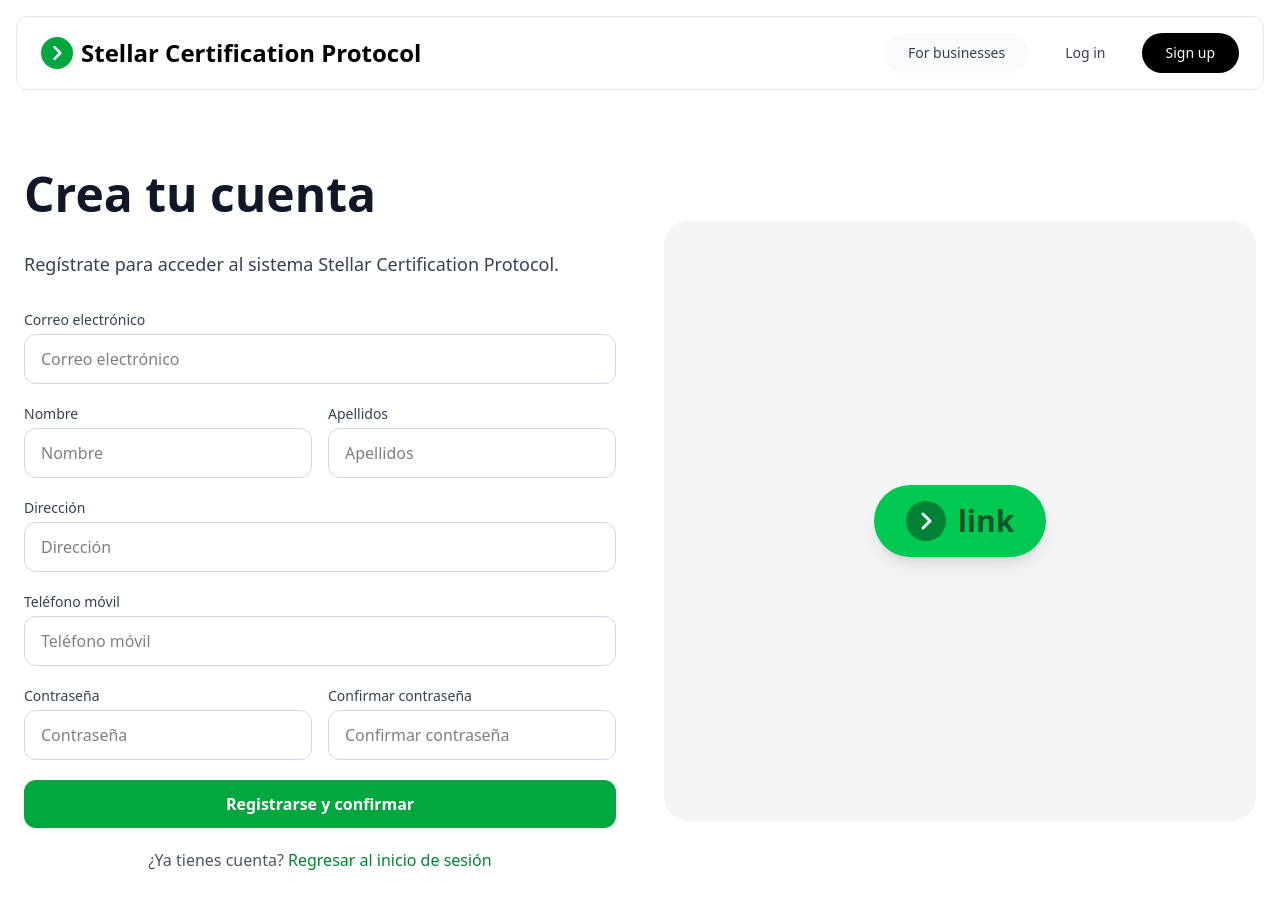
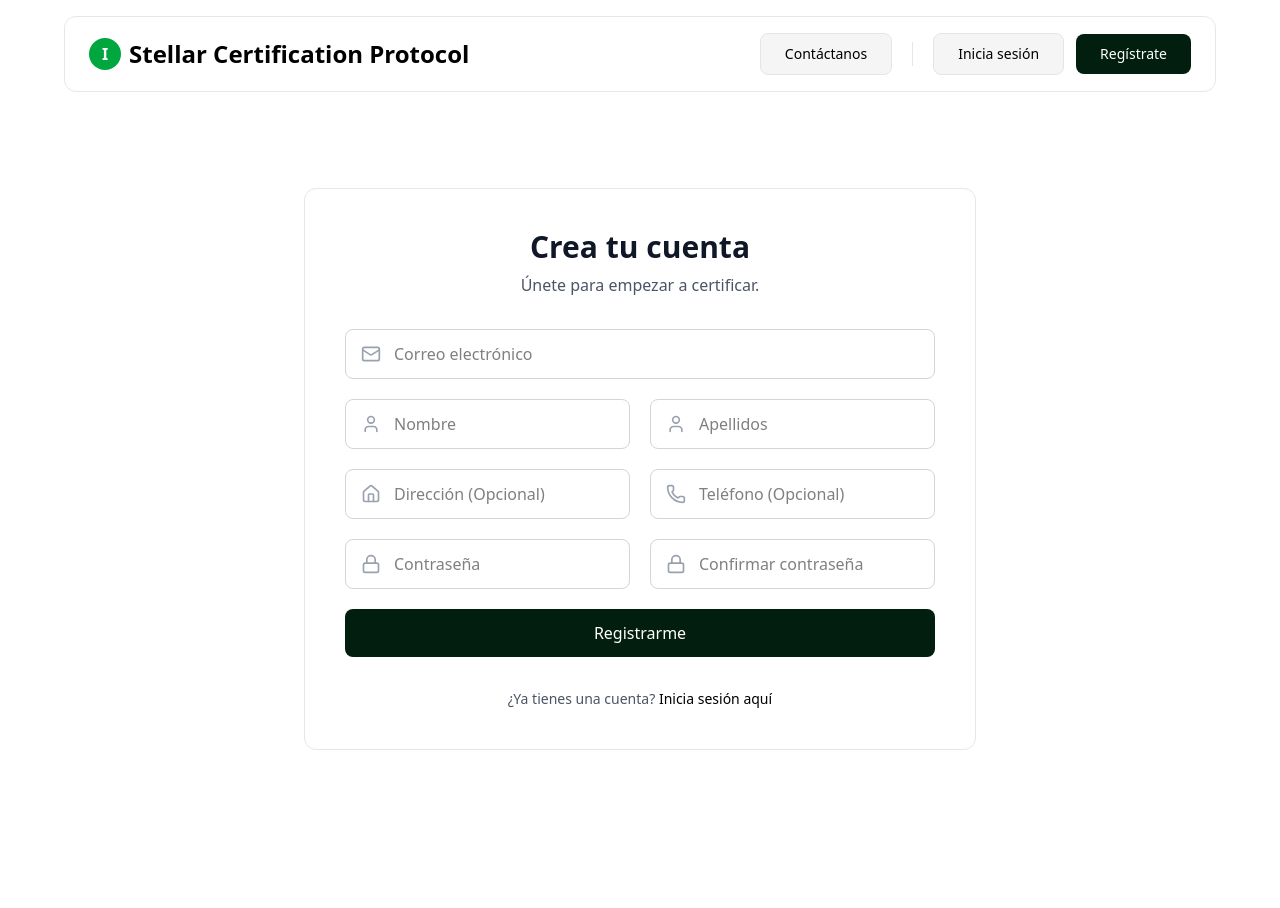
Before and after one commit to AndresilloDev/CertificationsId-StellarBased, a React app in the folder frontend/: page /register in a window 1280 px wide. Shown: the top 908 px of the page. After the commit the page ends 830 px from the top, so only its background shows below. Built offline with nearby package versions, Linux system fonts and the light colour scheme; the HTML template or start-up script is replaced by a standard one.

Commit message:
Initial commit - frontend

```diff
--- a/frontend/src/components/Header.jsx
+++ b/frontend/src/components/Header.jsx
@@ -12,9 +12,12 @@ export default function Header() {
                     <div className="w-8 h-8 bg-green-600 rounded-full flex items-center justify-center text-white font-bold">
                         I
                     </div>
-                    <span className="text-xl md:text-2xl font-semibold text-center">
+                    <Link
+                        to="/"
+                        className="text-xl md:text-2xl font-semibold text-center"
+                    >
                         Stellar Certification Protocol
-                    </span>
+                    </Link>
                 </div>
 
                 {/* Navegación de Escritorio (Ahora con <Link>) */}
--- a/frontend/src/pages/LoginPage/index.jsx
+++ b/frontend/src/pages/LoginPage/index.jsx
@@ -1,83 +1,97 @@
-import React from 'react';
-import { FcGoogle } from 'react-icons/fc';
+import React, { useState } from "react";
+import { Link } from "react-router-dom";
+import { Mail, Lock } from "lucide-react";
+import Header from "../../components/Header";
 
-const LoginPage = () => {
-  const [email, setEmail] = React.useState('');
-  const [password, setPassword] = React.useState('');
+export default function LoginPage() {
+  const [isMenuOpen, setIsMenuOpen] = useState(false);
+  const [email, setEmail] = useState("");
+  const [password, setPassword] = useState("");
 
   const handleSubmit = (e) => {
     e.preventDefault();
-    console.log('Iniciar sesión con:', { email, password });
+    console.log("Iniciando sesión con:", { email, password });
   };
 
   const handleGoogleLogin = () => {
-    console.log('Continuar con Google');
+    console.log("Continuar con Google");
   };
 
   return (
-    <div className="min-h-screen bg-gray-50 flex items-center justify-center p-4">
+    <div className="min-h-screen bg-white">
+      <Header isMenuOpen={isMenuOpen} setIsMenuOpen={setIsMenuOpen} />
 
-      {/* Tarjeta de login - ANCHO MODIFICADO AQUÍ */}
-      <div className="w-full max-w-md bg-white p-8 rounded-xl shadow-2xl transition-all duration-300 hover:shadow-3xl">
+      <main className="flex items-center justify-center py-12 md:py-24 px-4">
+        <div className="w-full max-w-md p-8 md:p-10 border border-gray-200 rounded-xl bg-white">
+          <div className="text-center">
+            <h1 className="text-2xl md:text-3xl font-semibold text-gray-900">
+              Bienvenido de nuevo
+            </h1>
+            <p className="text-base text-gray-600 mt-2">
+              Accede a tu cuenta para continuar.
+            </p>
+          </div>
 
-        <h1 className="text-2xl font-semibold text-gray-900">Iniciar sesión</h1>
-        <p className="text-sm text-gray-500 mb-6">Accede a tu espacio personal</p>
-
-        <form onSubmit={handleSubmit} className="space-y-4">
-
-          {/* Campo Correo electrónico */}
-          <div>
-            <label htmlFor="email" className="block text-sm font-medium text-gray-700 mb-1">
-              Correo electrónico
-            </label>
+          <form onSubmit={handleSubmit} className="space-y-5 mt-8">
+            <div className="relative">
+              <span className="absolute left-4 top-1/2 -translate-y-1/2 text-gray-400">
+                <Mail size={20} />
+              </span>
               <input
                 type="email"
                 id="email"
                 value={email}
                 onChange={(e) => setEmail(e.target.value)}
-              placeholder="Escribe tu correo electrónico aquí..."
+                placeholder="tu.correo@ejemplo.com"
                 required
-              className="w-full px-4 py-2 border border-gray-300 rounded-lg focus:outline-none focus:ring-1 focus:ring-black transition duration-150"
+                className="w-full pl-12 pr-4 py-3 border border-gray-300 rounded-lg focus:outline-none focus:ring-2 focus:ring-black/50 transition duration-200"
               />
             </div>
 
-          {/* Campo Contraseña */}
-          <div>
-            <label htmlFor="password" className="block text-sm font-medium text-gray-700 mb-1">
-              Contraseña
-            </label>
+            <div className="relative">
+              <span className="absolute left-4 top-1/2 -translate-y-1/2 text-gray-400">
+                <Lock size={20} />
+              </span>
               <input
                 type="password"
                 id="password"
                 value={password}
                 onChange={(e) => setPassword(e.target.value)}
-              placeholder="Escribe tu contraseña aquí..."
+                placeholder="Contraseña"
                 required
-              className="w-full px-4 py-2 border border-gray-300 rounded-lg focus:outline-none focus:ring-1 focus:ring-black transition duration-150"
+                className="w-full pl-12 pr-4 py-3 border border-gray-300 rounded-lg focus:outline-none focus:ring-2 focus:ring-black/50 transition duration-200"
               />
             </div>
 
-          {/* ¿Olvidaste tu contraseña? */}
-          <div className="text-right pt-1 pb-4">
-            <a href="#" className="text-sm text-gray-600 hover:text-black transition duration-150">
+            <div className="text-right">
+              <Link
+                to="/recover-password"
+                className="text-sm font-medium text-gray-600 hover:text-black transition-colors duration-200"
+              >
                 ¿Olvidaste tu contraseña?
-            </a>
+              </Link>
             </div>
 
-          {/* Botón Iniciar sesión */}
             <button
               type="submit"
-            className="w-full flex justify-center py-2 px-4 border border-transparent rounded-lg shadow-sm text-base font-medium text-white bg-gray-900 hover:bg-black focus:outline-none focus:ring-2 focus:ring-offset-2 focus:ring-gray-900 transition duration-150"
+              className="w-full px-6 py-3 text-base font-medium text-white bg-action rounded-lg hover:bg-action-hover hover:rounded-3xl duration-300 border border-none focus:outline-none focus:ring-2 focus:ring-offset-2 focus:ring-gray-900"
             >
               Iniciar sesión
             </button>
           </form>
 
-
-
+          {/* Link a Registrarse */}
+          <p className="text-center text-sm text-gray-600 mt-8">
+            ¿No tienes una cuenta?{" "}
+            <Link
+              to="/register"
+              className="font-medium text-black hover:underline"
+            >
+              Regístrate aquí
+            </Link>
+          </p>
         </div>
+      </main>
     </div>
   );
-};
-
-export default LoginPage;
+}
--- a/frontend/src/pages/RegisterPage/index.jsx
+++ b/frontend/src/pages/RegisterPage/index.jsx
@@ -1,178 +1,197 @@
+// src/pages/RegisterPage/index.jsx
+
+import React, { useState } from "react";
+import { Link } from "react-router-dom";
+import { Mail, Lock, User, Home, Phone } from "lucide-react";
+import Header from "../../components/Header"; // Asumiendo esta ruta
+
 export default function RegisterPage() {
+  const [isMenuOpen, setIsMenuOpen] = useState(false);
+  const [formData, setFormData] = useState({
+    email: "",
+    firstName: "",
+    lastName: "",
+    address: "",
+    phone: "",
+    password: "",
+    confirmPassword: "",
+  });
+
+  // Handler genérico para actualizar el estado
+  const onChange = (e) => {
+    setFormData({ ...formData, [e.target.name]: e.target.value });
+  };
+
+  const handleSubmit = (e) => {
+    e.preventDefault();
+    if (formData.password !== formData.confirmPassword) {
+      console.error("Las contraseñas no coinciden");
+      // TODO: Mostrar error al usuario
+      return;
+    }
+    console.log("Registrando usuario con:", formData);
+    // TODO: Lógica de API (axios.post)
+  };
+
   return (
     <div className="min-h-screen bg-white">
       {/* Header */}
-      <header className="border border-gray-200 m-4 rounded-xl">
-        <div className="max-w-7xl mx-auto px-6 py-4 flex items-center justify-between">
-          {/* Logo */}
-          <div className="flex items-center gap-2">
-            <div className="w-8 h-8 bg-green-600 rounded-full flex items-center justify-center">
-              <svg
-                className="w-5 h-5 text-white"
-                fill="none"
-                stroke="currentColor"
-                viewBox="0 0 24 24"
-              >
-                <path
-                  strokeLinecap="round"
-                  strokeLinejoin="round"
-                  strokeWidth={3}
-                  d="M9 5l7 7-7 7"
-                />
-              </svg>
-            </div>
-            <span className="text-2xl font-semibold text-header">
-              Stellar Certification Protocol
-            </span>
+      <Header isMenuOpen={isMenuOpen} setIsMenuOpen={setIsMenuOpen} />
+
+      {/* Main Content */}
+      <main className="flex items-center justify-center py-12 md:py-20 px-4">
+        {/* Form Box - Aumentado a max-w-2xl para el grid */}
+        <div className="w-full max-w-2xl p-8 md:p-10 border border-gray-200 rounded-xl bg-white">
+          {/* Title */}
+          <div className="text-center">
+            <h1 className="text-2xl md:text-3xl font-semibold text-gray-900">
+              Crea tu cuenta
+            </h1>
+            <p className="text-base text-gray-600 mt-2">
+              Únete para empezar a certificar.
+            </p>
           </div>
 
-          {/* Navigation */}
-          <div className="flex items-center gap-3">
-            <button className="px-6 py-2.5 text-sm font-medium text-gray-700 bg-gray-50 rounded-full hover:bg-gray-200 transition-colors">
-              For businesses
-            </button>
-            <button className="px-6 py-2.5 text-sm font-medium text-gray-700 hover:text-gray-900 transition-colors">
-              Log in
-            </button>
-            <button className="px-6 py-2.5 text-sm font-medium text-white bg-black rounded-full hover:bg-gray-800 transition-colors">
-              Sign up
-            </button>
-          </div>
-        </div>
-      </header>
-
-      {/* Main Content */}
-      <main className="max-w-7xl mx-auto px-6 py-16">
-        <div className="grid lg:grid-cols-2 gap-12 items-center">
-          {/* Left Column - Registration Form */}
-          <div className="space-y-8">
-            <h1 className="text-5xl font-bold text-gray-900">Crea tu cuenta</h1>
-            <p className="text-lg text-gray-700">
-              Regístrate para acceder al sistema Stellar Certification Protocol.
-            </p>
-
-            <form className="space-y-5">
-              <div>
-                <label className="block text-sm font-medium text-gray-700 mb-1">
-                  Correo electrónico
-                </label>
+          {/* Form */}
+          <form onSubmit={handleSubmit} className="space-y-5 mt-8">
+            {/* Input: Email (Full width) */}
+            <div className="relative">
+              <span className="absolute left-4 top-1/2 -translate-y-1/2 text-gray-400">
+                <Mail size={20} />
+              </span>
               <input
                 type="email"
+                name="email"
+                value={formData.email}
+                onChange={onChange}
                 placeholder="Correo electrónico"
-                  className="w-full px-4 py-3 border border-gray-300 rounded-xl focus:ring-2 focus:ring-green-500 focus:outline-none"
+                required
+                className="w-full pl-12 pr-4 py-3 border border-gray-300 rounded-lg focus:outline-none focus:ring-2 focus:ring-black/50 transition duration-200"
               />
             </div>
 
-              {/* Nombre y Apellidos en la misma línea */}
-              <div className="grid grid-cols-1 sm:grid-cols-2 gap-4">
-                <div>
-                  <label className="block text-sm font-medium text-gray-700 mb-1">
-                    Nombre
-                  </label>
+            {/* Grid: Nombre y Apellidos */}
+            <div className="grid grid-cols-1 sm:grid-cols-2 gap-5">
+              {/* Input: Nombre */}
+              <div className="relative">
+                <span className="absolute left-4 top-1/2 -translate-y-1/2 text-gray-400">
+                  <User size={20} />
+                </span>
                 <input
                   type="text"
+                  name="firstName"
+                  value={formData.firstName}
+                  onChange={onChange}
                   placeholder="Nombre"
-                    className="w-full px-4 py-3 border border-gray-300 rounded-xl focus:ring-2 focus:ring-green-500 focus:outline-none"
+                  required
+                  className="w-full pl-12 pr-4 py-3 border border-gray-300 rounded-lg focus:outline-none focus:ring-2 focus:ring-black/50 transition duration-200"
                 />
               </div>
-                <div>
-                  <label className="block text-sm font-medium text-gray-700 mb-1">
-                    Apellidos
-                  </label>
+
+              {/* Input: Apellidos */}
+              <div className="relative">
+                <span className="absolute left-4 top-1/2 -translate-y-1/2 text-gray-400">
+                  <User size={20} />
+                </span>
                 <input
                   type="text"
+                  name="lastName"
+                  value={formData.lastName}
+                  onChange={onChange}
                   placeholder="Apellidos"
-                    className="w-full px-4 py-3 border border-gray-300 rounded-xl focus:ring-2 focus:ring-green-500 focus:outline-none"
+                  required
+                  className="w-full pl-12 pr-4 py-3 border border-gray-300 rounded-lg focus:outline-none focus:ring-2 focus:ring-black/50 transition duration-200"
                 />
               </div>
             </div>
 
-              <div>
-                <label className="block text-sm font-medium text-gray-700 mb-1">
-                  Dirección
-                </label>
+            {/* Grid: Dirección y Teléfono */}
+            <div className="grid grid-cols-1 sm:grid-cols-2 gap-5">
+              {/* Input: Dirección (Opcional) */}
+              <div className="relative">
+                <span className="absolute left-4 top-1/2 -translate-y-1/2 text-gray-400">
+                  <Home size={20} />
+                </span>
                 <input
                   type="text"
-                  placeholder="Dirección"
-                  className="w-full px-4 py-3 border border-gray-300 rounded-xl focus:ring-2 focus:ring-green-500 focus:outline-none"
+                  name="address"
+                  value={formData.address}
+                  onChange={onChange}
+                  placeholder="Dirección (Opcional)"
+                  className="w-full pl-12 pr-4 py-3 border border-gray-300 rounded-lg focus:outline-none focus:ring-2 focus:ring-black/50 transition duration-200"
                 />
               </div>
 
-              <div>
-                <label className="block text-sm font-medium text-gray-700 mb-1">
-                  Teléfono móvil
-                </label>
+              {/* Input: Teléfono (Opcional) */}
+              <div className="relative">
+                <span className="absolute left-4 top-1/2 -translate-y-1/2 text-gray-400">
+                  <Phone size={20} />
+                </span>
                 <input
                   type="tel"
-                  placeholder="Teléfono móvil"
-                  className="w-full px-4 py-3 border border-gray-300 rounded-xl focus:ring-2 focus:ring-green-500 focus:outline-none"
-                />
-              </div>
-
-              {/* Contraseña y Confirmar Contraseña */}
-              <div className="grid grid-cols-1 sm:grid-cols-2 gap-4">
-                <div>
-                  <label className="block text-sm font-medium text-gray-700 mb-1">
-                    Contraseña
-                  </label>
-                  <input
-                    type="password"
-                    placeholder="Contraseña"
-                    className="w-full px-4 py-3 border border-gray-300 rounded-xl focus:ring-2 focus:ring-green-500 focus:outline-none"
-                  />
-                </div>
-                <div>
-                  <label className="block text-sm font-medium text-gray-700 mb-1">
-                    Confirmar contraseña
-                  </label>
-                  <input
-                    type="password"
-                    placeholder="Confirmar contraseña"
-                    className="w-full px-4 py-3 border border-gray-300 rounded-xl focus:ring-2 focus:ring-green-500 focus:outline-none"
+                  name="phone"
+                  value={formData.phone}
+                  onChange={onChange}
+                  placeholder="Teléfono (Opcional)"
+                  className="w-full pl-12 pr-4 py-3 border border-gray-300 rounded-lg focus:outline-none focus:ring-2 focus:ring-black/50 transition duration-200"
                 />
               </div>
             </div>
 
+            {/* Grid: Contraseñas */}
+            <div className="grid grid-cols-1 sm:grid-cols-2 gap-5">
+              {/* Input: Contraseña */}
+              <div className="relative">
+                <span className="absolute left-4 top-1/2 -translate-y-1/2 text-gray-400">
+                  <Lock size={20} />
+                </span>
+                <input
+                  type="password"
+                  name="password"
+                  value={formData.password}
+                  onChange={onChange}
+                  placeholder="Contraseña"
+                  required
+                  className="w-full pl-12 pr-4 py-3 border border-gray-300 rounded-lg focus:outline-none focus:ring-2 focus:ring-black/50 transition duration-200"
+                />
+              </div>
+
+              {/* Input: Confirmar Contraseña */}
+              <div className="relative">
+                <span className="absolute left-4 top-1/2 -translate-y-1/2 text-gray-400">
+                  <Lock size={20} />
+                </span>
+                <input
+                  type="password"
+                  name="confirmPassword"
+                  value={formData.confirmPassword}
+                  onChange={onChange}
+                  placeholder="Confirmar contraseña"
+                  required
+                  className="w-full pl-12 pr-4 py-3 border border-gray-300 rounded-lg focus:outline-none focus:ring-2 focus:ring-black/50 transition duration-200"
+                />
+              </div>
+            </div>
+
+            {/* Submit Button (Full width) */}
             <button
               type="submit"
-                className="w-full py-3 bg-green-600 hover:bg-green-700 text-white font-semibold rounded-xl transition-colors"
+              className="w-full px-6 py-3 text-base font-medium text-white bg-action rounded-lg hover:bg-action-hover hover:rounded-3xl duration-300 border border-none focus:outline-none focus:ring-2 focus:ring-offset-2 focus:ring-gray-900"
             >
-                Registrarse y confirmar
+              Registrarme
             </button>
+          </form>
 
-              <p className="text-center text-gray-600">
-                ¿Ya tienes cuenta?{" "}
-                <button
-                  type="button"
-                  className="text-green-700 font-medium hover:underline"
+          {/* Link a Login */}
+          <p className="text-center text-sm text-gray-600 mt-8">
+            ¿Ya tienes una cuenta?{" "}
+            <Link
+              to="/login"
+              className="font-medium text-black hover:underline"
             >
-                  Regresar al inicio de sesión
-                </button>
+              Inicia sesión aquí
+            </Link>
           </p>
-            </form>
-          </div>
-
-          {/* Right Column - Visual Section */}
-          <div className="relative h-[600px] bg-gray-100 rounded-3xl flex items-center justify-center">
-            <div className="bg-green-500 rounded-full px-8 py-4 flex items-center gap-3 shadow-lg">
-              <div className="w-10 h-10 bg-green-700 rounded-full flex items-center justify-center">
-                <svg
-                  className="w-6 h-6 text-white"
-                  fill="none"
-                  stroke="currentColor"
-                  viewBox="0 0 24 24"
-                >
-                  <path
-                    strokeLinecap="round"
-                    strokeLinejoin="round"
-                    strokeWidth={3}
-                    d="M9 5l7 7-7 7"
-                  />
-                </svg>
-              </div>
-              <span className="text-3xl font-semibold text-green-900">link</span>
-            </div>
-          </div>
         </div>
       </main>
     </div>
```
Lines whose indentation alone changed are shown as unchanged.
